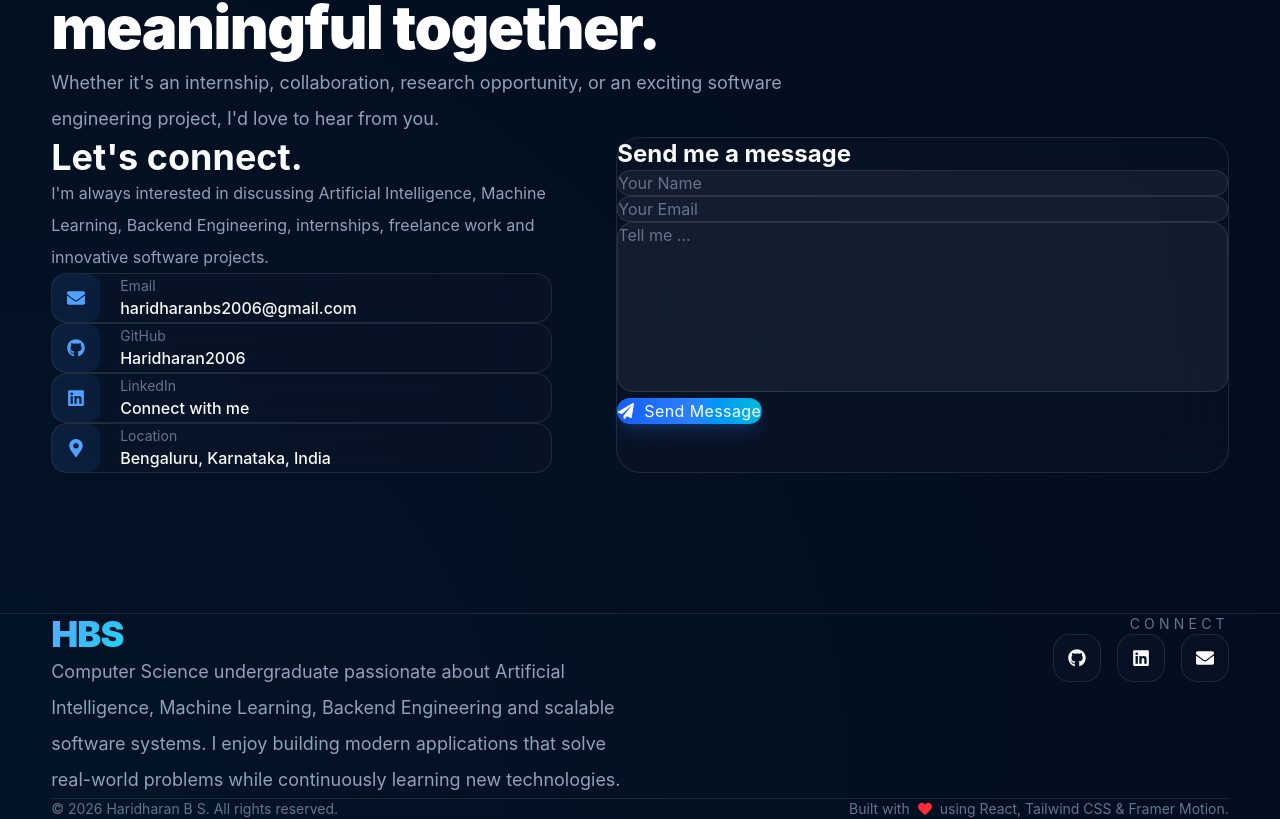
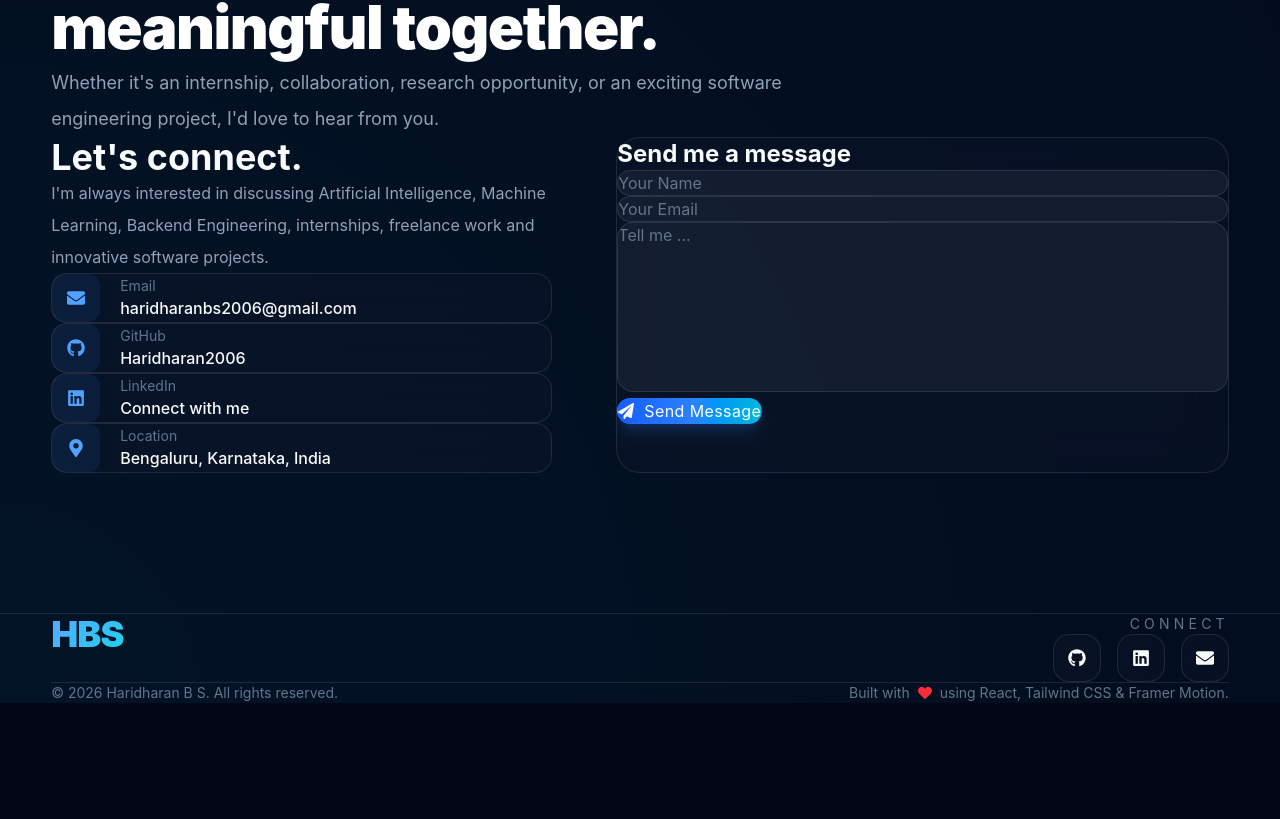
Before and after one commit to Haridharan2006/Portfolio, a React (Vite) app: page / in a window 1280 px wide. Shown: the part 7235-8054 px from the top of the page. After the commit the page ends 7938 px from the top, so only its background shows below. Built offline with nearby package versions, Linux system fonts and the light colour scheme.

Commit message:
removed content from footer

```diff
--- a/src/components/Footer.jsx
+++ b/src/components/Footer.jsx
@@ -54,25 +54,6 @@ function Footer() {
                 </span>
 
               </h2>
-
-              <p
-                className="
-                  mt-6
-                  max-w-xl
-                  text-lg
-                  leading-9
-                  text-slate-400
-                "
-              >
-                Computer Science undergraduate passionate about
-                Artificial Intelligence, Machine Learning,
-                Backend Engineering and scalable software systems.
-
-                I enjoy building modern applications that solve
-                real-world problems while continuously learning
-                new technologies.
-              </p>
-
             </motion.div>
 
             {/* RIGHT */}
```
